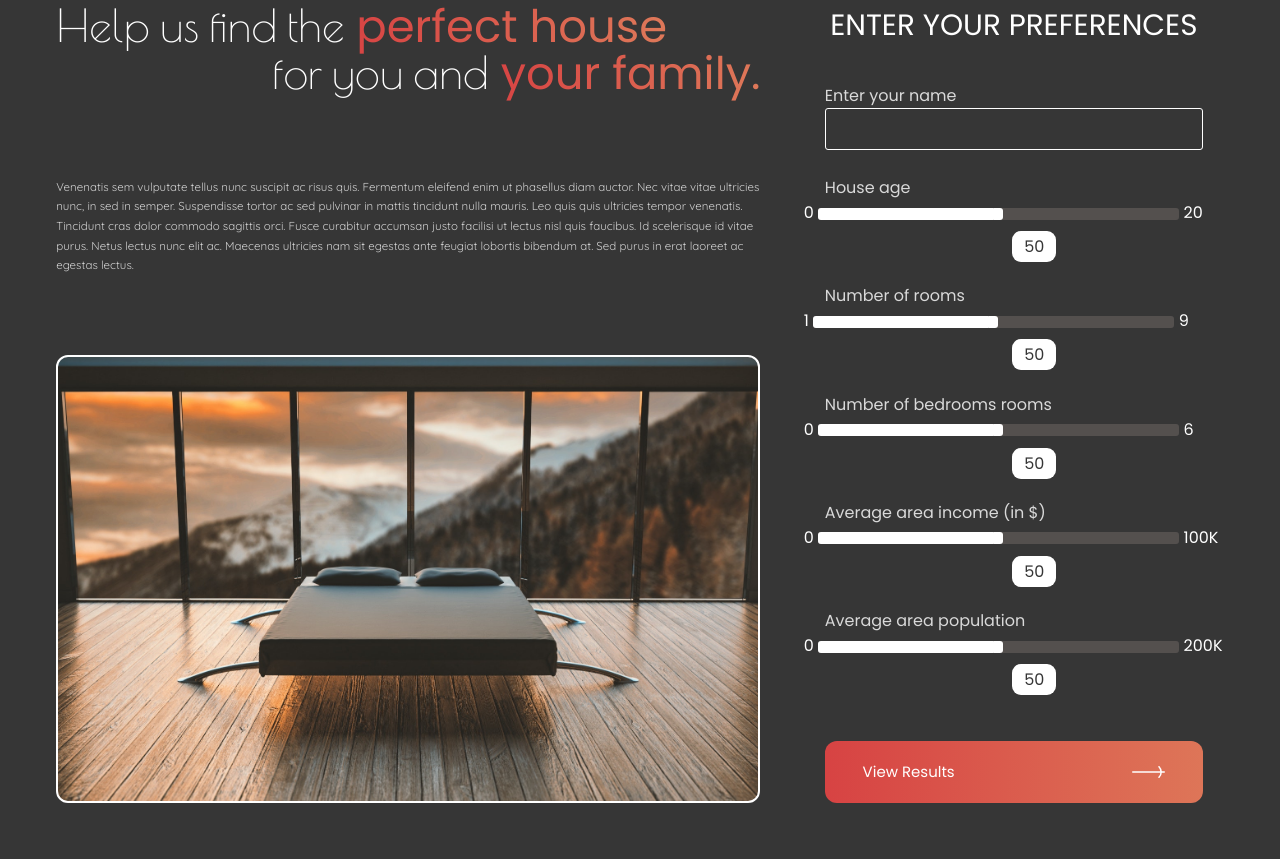
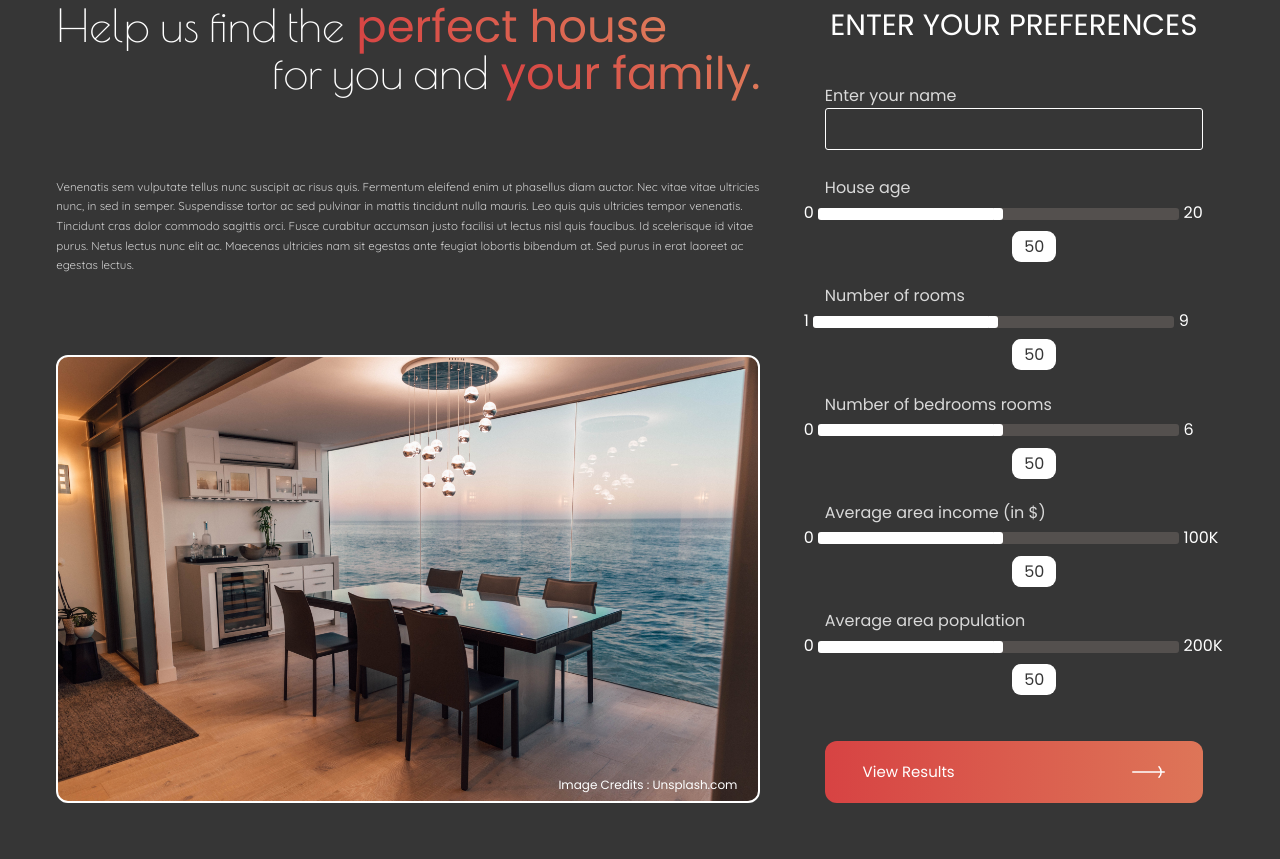
Before and after one commit to dibkb/House-Price-Prediction-Web-App, a Python web app: template templates/form.html in a window 1280 px wide. Shown: the part 53-912 px from the top of the page. Run offline with Jinja, Linux system fonts and the light colour scheme; the template is opened without the code that fills it, so the values that code supplies are empty.

Commit message:
changed the form page image and added image credits

```diff
--- a/static/css/form.css
+++ b/static/css/form.css
@@ -20,6 +20,9 @@
    transition: 0.21s;
    transition-timing-function: ease-in;
    background-color: var(--background);
+}
+li,a{
+   text-decoration: none;
 }
 
 html,body{
@@ -91,13 +94,29 @@ html,body{
 }
 .img-container{
    max-width: 100%;
-   background-image: url(/static/images/pexels-patryk-kamenczak-775219.jpg);
+   background-image: url(/static/images/roberto-nickson-tleCJiDOri0-unsplash.jpg);
    background-repeat: no-repeat;
    background-size: cover;
    background-position:50%;
    border-radius: 12px;
    border: 2.7px solid #fff;
    flex-basis: 56%;
+
+   display: flex;
+   justify-content: flex-end;
+   align-items: flex-end;
+}
+
+.img_credit{
+   background: transparent;
+   font-size: 12px;
+   font-family: var(--font-poppins);
+   padding: 0 3% 1% 0;
+}
+.img_credit:hover,.img_credit:focus{
+   text-decoration: underline;
+   filter: brightness(120%);
+
 }
 
 /* RIGHT COLUMN */
@@ -287,7 +306,7 @@ input[type='range'] {
    .container {
     margin: 7vh 4.39vw;
     display: grid;
-   grid-template-columns: 1fr;
+      grid-template-columns: 1fr;
 
    }
    .heading{
--- a/templates/form.html
+++ b/templates/form.html
@@ -18,7 +18,9 @@
          </div>
          <p class="prargraph">Venenatis sem vulputate tellus nunc suscipit ac risus quis. Fermentum eleifend enim ut phasellus diam auctor. Nec vitae vitae ultricies nunc, in sed in semper. Suspendisse tortor ac sed pulvinar in mattis tincidunt nulla mauris. Leo quis quis ultricies tempor venenatis. Tincidunt cras dolor commodo sagittis orci. Fusce curabitur accumsan justo facilisi ut lectus nisl quis faucibus. Id scelerisque id vitae purus. Netus lectus nunc elit ac. Maecenas ultricies nam sit egestas ante feugiat lobortis bibendum at. Sed purus in erat laoreet ac egestas lectus.
          </p>
-         <div class="img-container"></div>
+         <div class="img-container">
+            <a href="https://unsplash.com/photos/tleCJiDOri0" class="img_credit">Image Credits : Unsplash.com</a>
+         </div>
          <div class="cta-btn cta-btn-mobile">
             <a class="btn-get-started" href="#">
                <span class="btn-get-started-link">Enter your preferences</span>
--- a/templates/home.html
+++ b/templates/home.html
@@ -19,6 +19,7 @@
 
       </p>
       <div class="img_container">
+         <a href="https://unsplash.com/photos/ECsnJcc0Dhs" class="img_credit">Image Credits : Unsplash.com</a>
       </div>
       <div class="cta-btn">
          <a class="btn-get-started" href="#">
--- a/templates/result.html
+++ b/templates/result.html
@@ -26,8 +26,8 @@
       <div class="lower_part">
          <div class="disclamair">
             <span>NOTE :</span>
-            <p>The price is predicted is based on the SVR model (rbf kernel) with R-squared value 0.9039.</p>
-            <p>View more details on this <a href="">s Kaggle kernel.</a></p>
+            <p>The price is predicted is based on the Polynomial Regression model (degree = 3) with R-squared value 0.913.</p>
+            <p>View more details on this <a href="https://www.kaggle.com/dibkb9/usa-housing">Kaggle kernel.</a></p>
          </div>
             <div class="social_container">
                <a href="" class="social_facebook"><i class="fab fa-facebook-f"></i></a>
```
Also changed, not shown: static/css/home.css (+15 -1 lines), static/images/roberto-nickson-tleCJiDOri0-unsplash.jpg (added).
